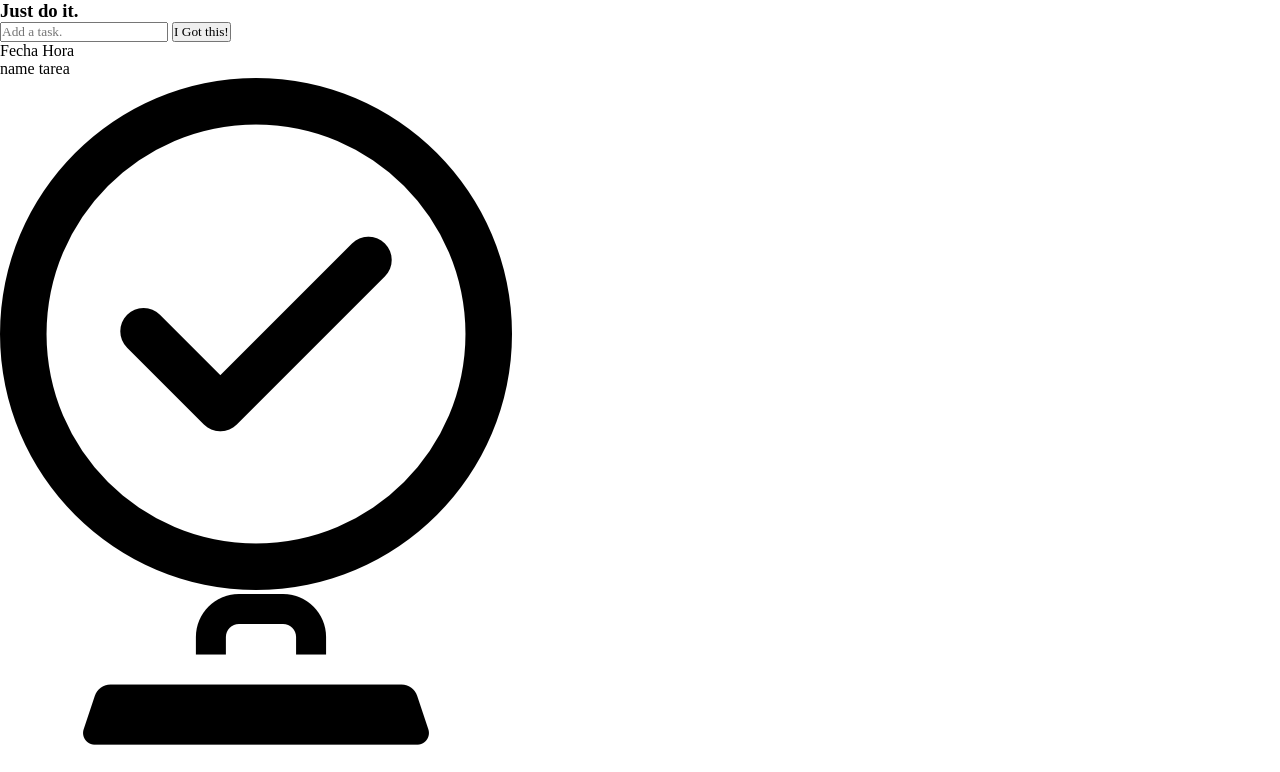
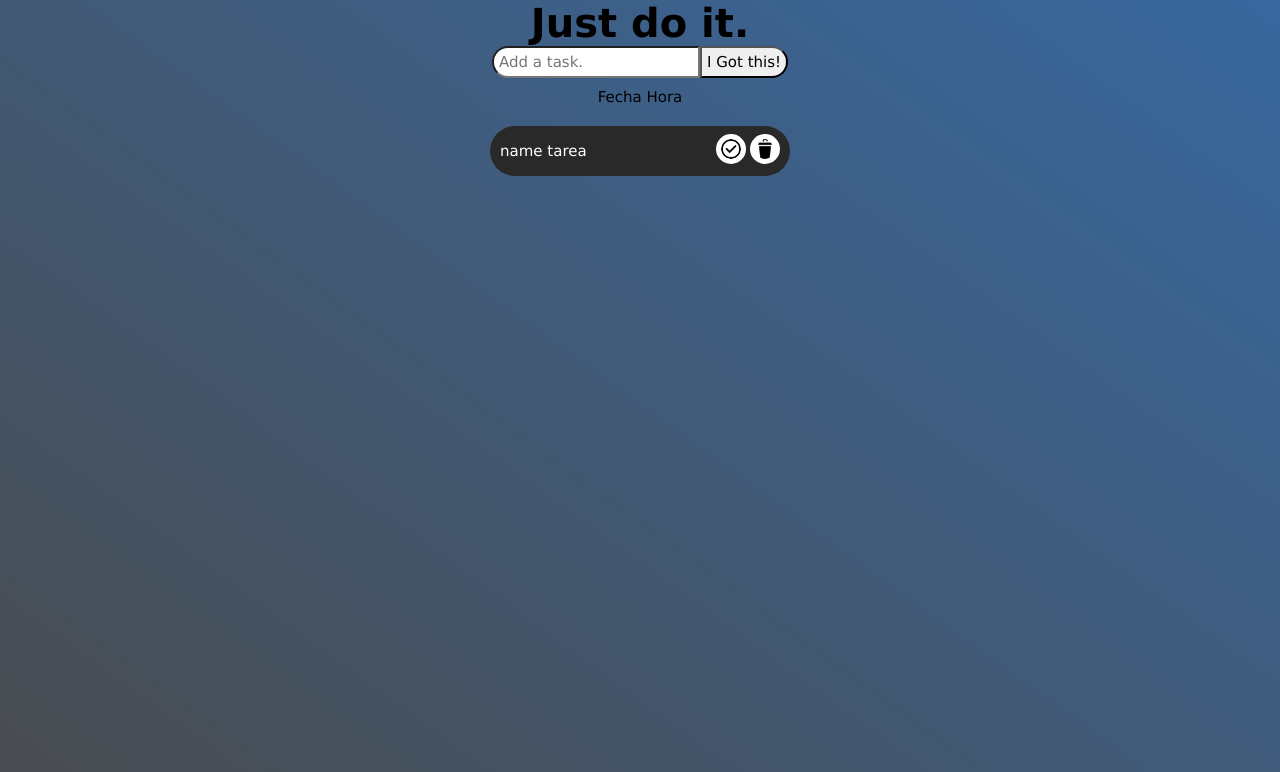
Before and after one commit to DiegoFernandoMarinL/todoList, a plain HTML site: page index.html in a window 1280 px wide. Shown: the top 772 px of the page. Drawn offline with Linux system fonts and the light colour scheme.

Commit message:
style: :art: Diseño aplicado al modelado en cajas
Se aplica el diseño a la estructura desde el css

```diff
--- a/css/style.css
+++ b/css/style.css
@@ -4,15 +4,75 @@
     font-family: "EncodeSans-Regular";
     box-sizing: border-box;
 }
+main{
+    background: linear-gradient(to top right, #4b4a4a, #023f85c9);
+}
 .section__search {
+    /* background-color: red; */
+    display: flex;
+    flex-direction: column;
+    align-items: center;
 }
 .article__title {
 }
-.input__search {
+.article__title h1{
+    font-family: 'Lucida Sans', 'Lucida Sans Regular', 'Lucida Grande', 'Lucida Sans Unicode', Geneva, Verdana, sans-serif;
+    font-size: 40px;
 }
-.article__date {
+.input__search{
+    display: flex;
+}
+.input__search input,
+.input__search button{
+    padding: 5px;
+    font-family: 'Lucida Sans', 'Lucida Sans Regular', 'Lucida Grande', 'Lucida Sans Unicode', Geneva, Verdana, sans-serif;
+    font-size: 15px;
+}
+.input__search input{
+    border-top-left-radius: 20px;
+    border-bottom-left-radius: 20px;
+}
+.input__search button{
+    border-top-right-radius: 20px;
+    border-bottom-right-radius: 20px;
+}
+.article__date p{
+    font-family: 'Lucida Sans', 'Lucida Sans Regular', 'Lucida Grande', 'Lucida Sans Unicode', Geneva, Verdana, sans-serif;
+    font-size: 15px;
+    margin-top: 10px;
 }
 .section__tasks {
+    /* background-color: blue; */
+    display: flex;
+    justify-content: center;
+    margin-top: 20px;
+    height: 100vh;
 }
 .article__task {
+    display: flex;
+    justify-content: space-between;
+    align-items: center;
+    background-color: #292929;
+    width: 300px;
+    height: 50px;
+    border-radius: 30px;
+    padding: 10px;
 }
+.article__task p{
+    font-family: 'Lucida Sans', 'Lucida Sans Regular', 'Lucida Grande', 'Lucida Sans Unicode', Geneva, Verdana, sans-serif;
+    font-size: 15px;
+    color: #ffffff;
+}
+.article__task div :first-child{
+    background-color: #ffffff;
+    padding: 5px 5px 5px 5px;
+    border-radius: 100%;
+}
+.article__task div :last-child{
+    background-color: #ffffff;
+    padding: 5px 5px 5px 5px;
+    border-radius: 100%;
+}
+.article__task div img{
+    width: 30px;
+}
--- a/index.html
+++ b/index.html
@@ -26,8 +26,6 @@
                 <p>name tarea</p>
                 <div>
                     <img src="storage/img/cheque.png">
-                </div>
-                <div>
                     <img src="storage/img/bote-de-basura.png">
                 </div>
             </article>
```
